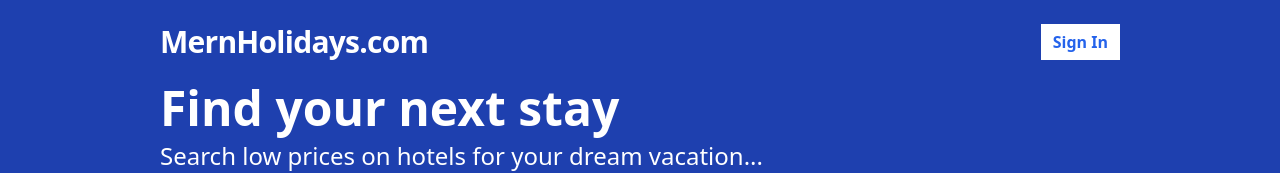
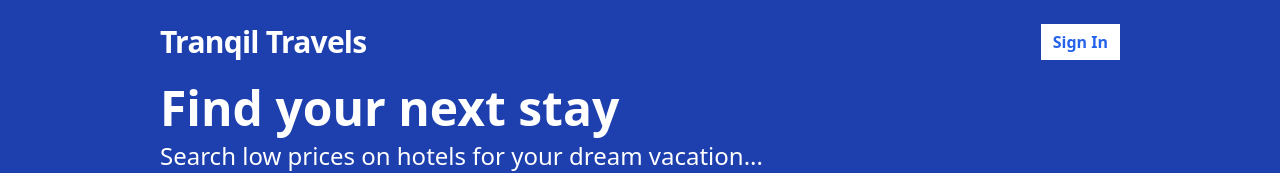
Before and after one commit to ayoashy/hotel-booking-Client, a React (Vite) app: page / in a window 1280 px wide. Shown: the top 173 px of the page. Built offline with nearby package versions, Linux system fonts and the light colour scheme; no server answers.

Commit message:
refactor brand name

```diff
--- a/src/components/Header.tsx
+++ b/src/components/Header.tsx
@@ -9,7 +9,7 @@ const Header = () => {
     <div className="bg-blue-800 py-6">
       <div className="container mx-auto flex justify-between">
         <span className="text-3xl text-white font-bold tracking-tight">
-          <Link to="/">MernHolidays.com</Link>
+          <Link to="/">Tranqil Travels</Link>
         </span>
         <span className="flex space-x-2">
           {isLoggedIn ? (
```
